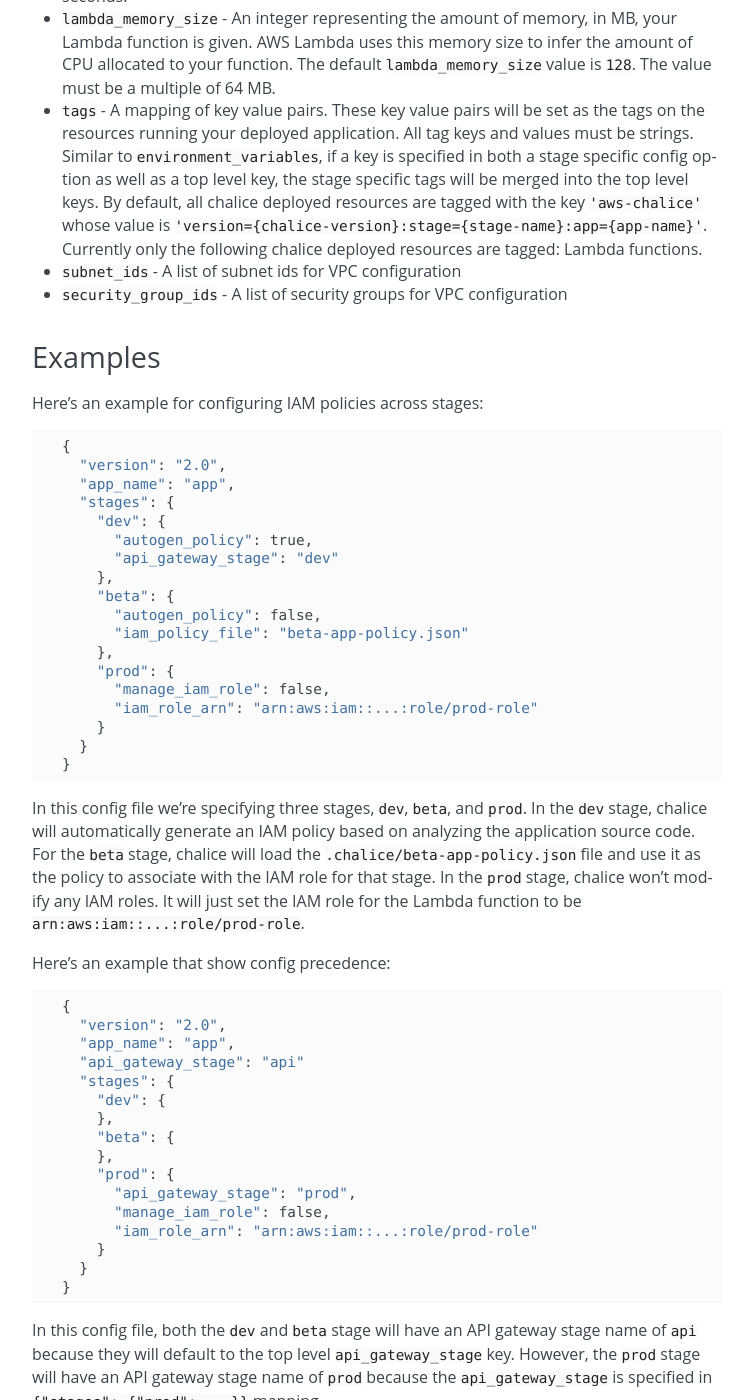
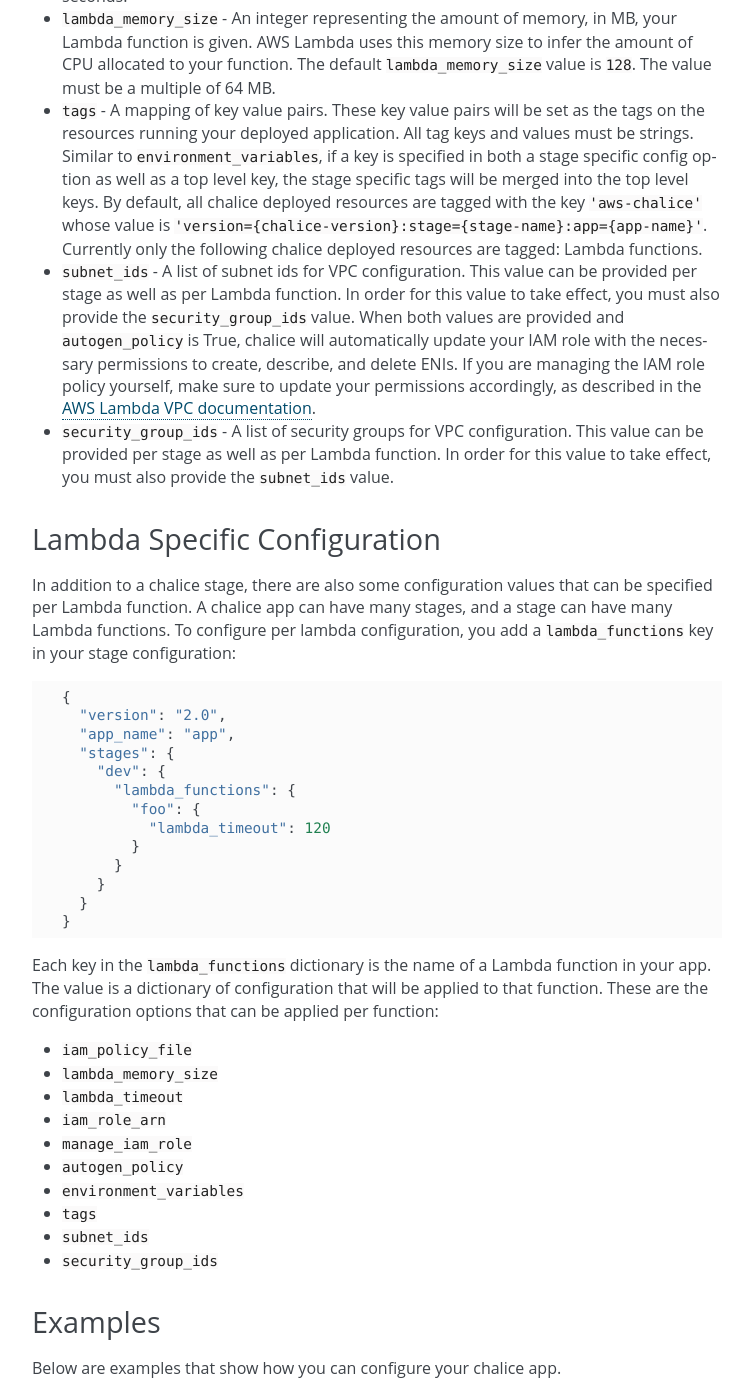
Before and after one commit to aws/chalice, a Sphinx documentation site: the page built from docs/source/topics/configfile.rst, in a window 1280 px wide and 1400 px high, scrolled down 1463 px. Shown: the whole window, without its empty margins (398-1148 px from the left). Built offline with Sphinx 7.4.7, drawn with Linux system fonts in a browser that asks for light colours; pages that are not in the unit, such as notebooks, are missing from menus; some of the changed text lies outside the part shown.

Commit message:
Update docs with more config examples

```diff
--- a/docs/source/topics/configfile.rst
+++ b/docs/source/topics/configfile.rst
@@ -105,13 +105,71 @@
   Currently only the following chalice deployed resources are tagged:
   Lambda functions.
 
-* ``subnet_ids`` - A list of subnet ids for VPC configuration
+* ``subnet_ids`` - A list of subnet ids for VPC configuration.  This
+  value can be provided per stage as well as per Lambda function.
+  In order for this value to take effect, you must also provide the
+  ``security_group_ids`` value.  When both values are provided and
+  ``autogen_policy`` is True, chalice will automatically update your
+  IAM role with the necessary permissions to create, describe, and delete
+  ENIs.  If you are managing the IAM role policy yourself, make sure
+  to update your permissions accordingly, as described in the
+  `AWS Lambda VPC documentation`_.
 
-* ``security_group_ids`` - A list of security groups for VPC configuration
+* ``security_group_ids`` - A list of security groups for VPC configuration.
+  This value can be provided per stage as well as per Lambda function.
+  In order for this value to take effect, you must also provide the
+  ``subnet_ids`` value.
+
+
+Lambda Specific Configuration
+-----------------------------
+
+In addition to a chalice stage, there are also some configuration values
+that can be specified per Lambda function.  A chalice app can have many
+stages, and a stage can have many Lambda functions.  To configure
+per lambda configuration, you add a ``lambda_functions`` key in your
+stage configuration::
+
+  {
+    "version": "2.0",
+    "app_name": "app",
+    "stages": {
+      "dev": {
+        "lambda_functions": {
+          "foo": {
+            "lambda_timeout": 120
+          }
+        }
+      }
+    }
+  }
+
+Each key in the ``lambda_functions`` dictionary is the name of a Lambda
+function in your app.  The value is a dictionary of configuration that
+will be applied to that function.  These are the configuration options
+that can be applied per function:
+
+* ``iam_policy_file``
+* ``lambda_memory_size``
+* ``lambda_timeout``
+* ``iam_role_arn``
+* ``manage_iam_role``
+* ``autogen_policy``
+* ``environment_variables``
+* ``tags``
+* ``subnet_ids``
+* ``security_group_ids``
 
 
 Examples
 --------
+
+Below are examples that show how you can configure your chalice app.
+
+
+IAM Roles and Policies
+~~~~~~~~~~~~~~~~~~~~~~
+
 
 Here's an example for configuring IAM policies across stages::
 
@@ -171,6 +229,11 @@
 in ``{"stages": {"prod": ...}}`` mapping.
 
 
+
+Environment Variables
+~~~~~~~~~~~~~~~~~~~~~
+
+
 In the following example, environment variables are specified
 both as top level keys as well as per stage.  This allows us to
 provide environment variables that all stages should have as well
@@ -217,17 +280,62 @@
     "OTHER_CONFIG": "prod-value",
   }
 
-It is also possible to add specific configurations for specific Lambda
-functions in a stage. Here is an example of a configuration for a function
-called  ``foo`` in a ``dev`` stage::
+
+Per Lambda Examples
+~~~~~~~~~~~~~~~~~~~
+
+Suppose we had the following chalice app:
+
+.. code-block:: python
+
+    from chalice import Chalice
+
+    app = Chalice(app_name='demo')
+
+    @app.lambda_function()
+    def foo(event, context):
+        pass
+
+    @app.lambda_function()
+    def bar(event, context):
+        pass
+
+
+Given these two functions, we'd like to configure the functions
+as follows:
+
+* Both functions should have an environment variable ``OWNER`` with value
+  ``dev-team``.
+* The ``foo`` function should have an autogenerated IAM policy managed by
+  chalice.
+* The ``foo`` function should be run in a VPC with subnet ids ``sn-1`` and
+  ``sn-2``, with security groups ``sg-10`` and ``sg-11``.  Chalice should
+  also automatically configure the IAM policy with permissions to modify
+  EC2 network interfaces.
+* The ``bar`` function should use a pre-existing IAM role that was created
+  outside of chalice.  Chalice should not perform an IAM role management for
+  the ``bar`` function.
+* The ``bar`` function should have an environment variable ``TABLE_NAME`` with
+  value ``mytable``.
+
+We can accomplish all this with this config file::
 
   {
     "stages": {
       "dev": {
+        "environment_variables": {
+          "OWNER": "dev-team"
+        }
         "api_gateway_stage": "api",
         "lambda_functions": {
           "foo": {
-            "lambda_timeout": 120
+            "subnet_ids": ["sn-1", "sn-2"],
+            "security_group_ids": ["sg-10", "sg-11"],
+          },
+          "bar": {
+            "manage_iam_role": false,
+            "iam_role_arn": "arn:aws:iam::my-role-name",
+            "environment_variable": {"TABLE_NAME": "mytable"}
           }
         }
       }
@@ -235,3 +343,5 @@
     "version": "2.0",
     "app_name": "demo"
   }
+
+.. _AWS Lambda VPC documentation: https://docs.aws.amazon.com/lambda/latest/dg/vpc.html#vpc-configuring
```
